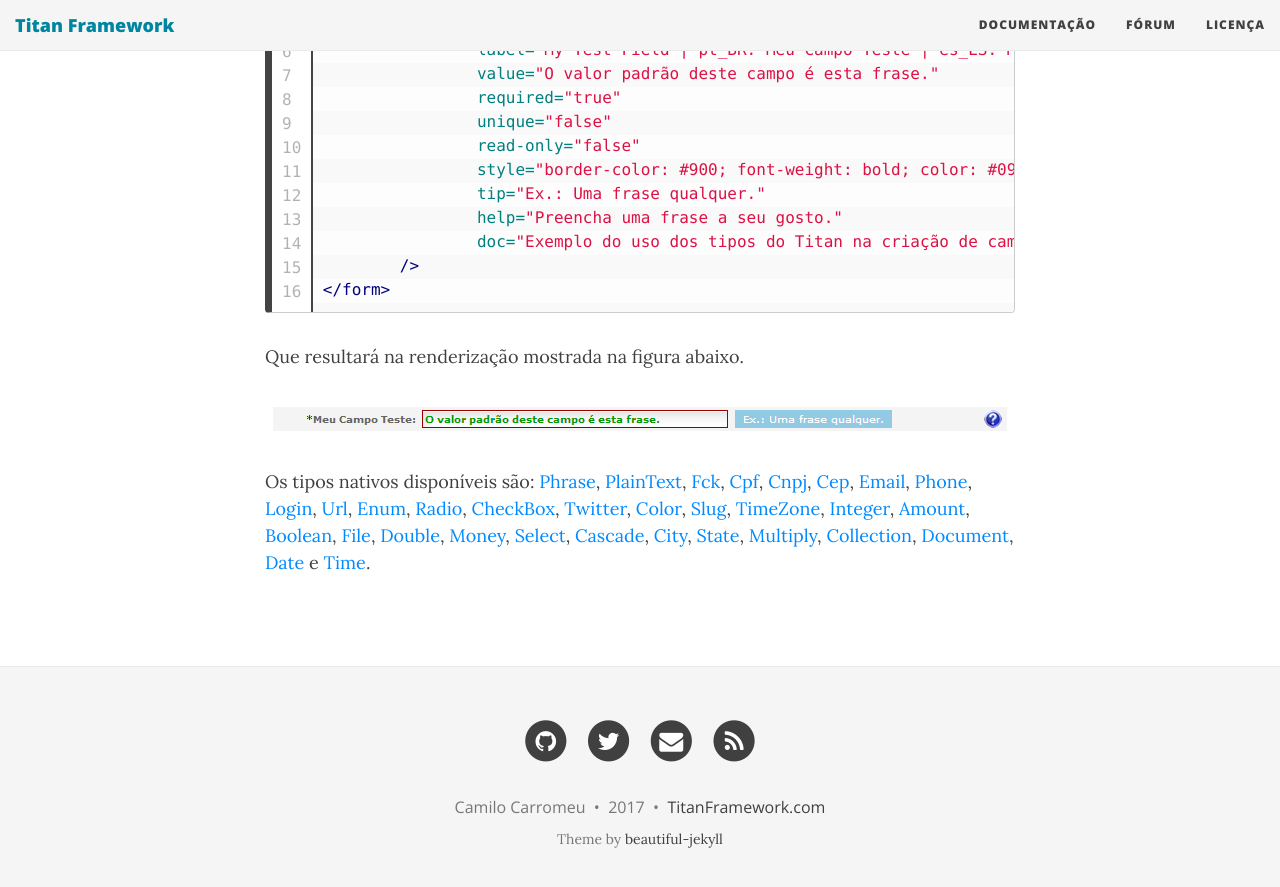
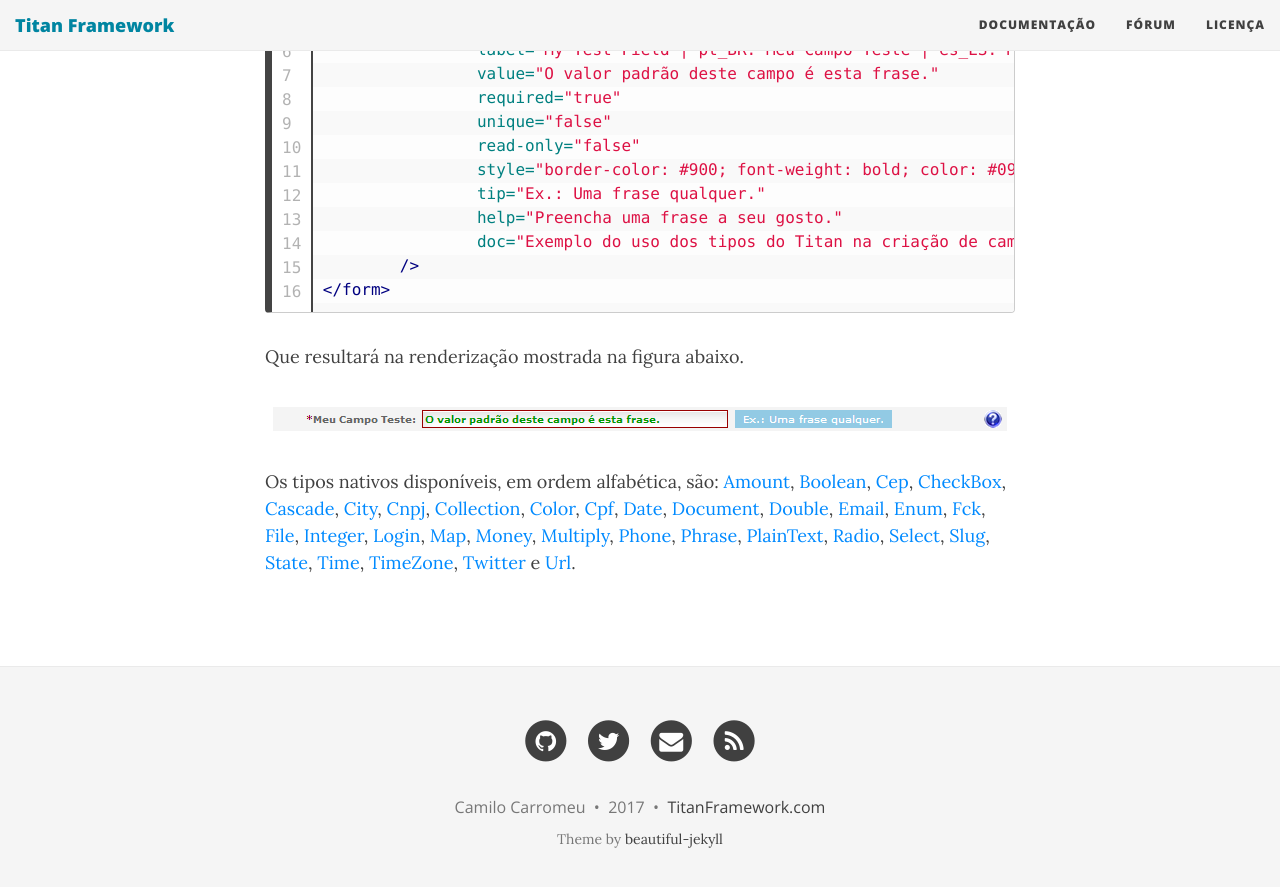
Before and after one commit to titan-framework/docs, a Jekyll site: the page built from docs/types.md, in a window 1280 px wide and 900 px high, scrolled down 2345 px. Shown: the top 887 px of the window. Built offline with Jekyll 4.4.1, drawn with Linux system fonts in a browser that asks for light colours; nearby versions of some CDN libraries; library files that are not in the unit come from our copies; comment, search, counter and statistics services are not loaded.

Commit message:
Adding native type 'Map'.

```diff
--- a/docs/types.md
+++ b/docs/types.md
@@ -55,4 +55,4 @@
 
 ![Renderização de um *field* em um formulário.](/docs/images/image_6.png)
 
-Os tipos nativos disponíveis são: [Phrase](/docs/types/phrase), [PlainText](/docs/types/plain-text), [Fck](/docs/types/fck), [Cpf](/docs/types/cpf), [Cnpj](/docs/types/cnpj), [Cep](/docs/types/cep), [Email](/docs/types/email), [Phone](/docs/types/phone), [Login](/docs/types/login), [Url](/docs/types/url), [Enum](/docs/types/enum), [Radio](/docs/types/radio), [CheckBox](/docs/types/check-box), [Twitter](/docs/types/twitter), [Color](/docs/types/color), [Slug](/docs/types/slug), [TimeZone](/docs/types/time-zone), [Integer](/docs/types/integer), [Amount](/docs/types/amount), [Boolean](/docs/types/boolean), [File](/docs/types/file), [Double](/docs/types/double), [Money](/docs/types/money), [Select](/docs/types/select), [Cascade](/docs/types/cascade), [City](/docs/types/city), [State](/docs/types/state), [Multiply](/docs/types/multiply), [Collection](/docs/types/collection), [Document](/docs/types/document), [Date](/docs/types/date) e [Time](/docs/types/time).
+Os tipos nativos disponíveis, em ordem alfabética, são: [Amount](/docs/types/amount), [Boolean](/docs/types/boolean), [Cep](/docs/types/cep), [CheckBox](/docs/types/check-box), [Cascade](/docs/types/cascade), [City](/docs/types/city), [Cnpj](/docs/types/cnpj), [Collection](/docs/types/collection), [Color](/docs/types/color), [Cpf](/docs/types/cpf), [Date](/docs/types/date), [Document](/docs/types/document), [Double](/docs/types/double), [Email](/docs/types/email), [Enum](/docs/types/enum), [Fck](/docs/types/fck), [File](/docs/types/file), [Integer](/docs/types/integer), [Login](/docs/types/login), [Map](/docs/types/map),  [Money](/docs/types/money), [Multiply](/docs/types/multiply), [Phone](/docs/types/phone), [Phrase](/docs/types/phrase), [PlainText](/docs/types/plain-text), [Radio](/docs/types/radio), [Select](/docs/types/select), [Slug](/docs/types/slug), [State](/docs/types/state), [Time](/docs/types/time), [TimeZone](/docs/types/time-zone), [Twitter](/docs/types/twitter) e [Url](/docs/types/url).
```
Also changed, not shown: docs/preface.md (+1 -1 lines), docs/types/map.md (added, +14 -0 lines), docs/types/map/image_0.png (added).
